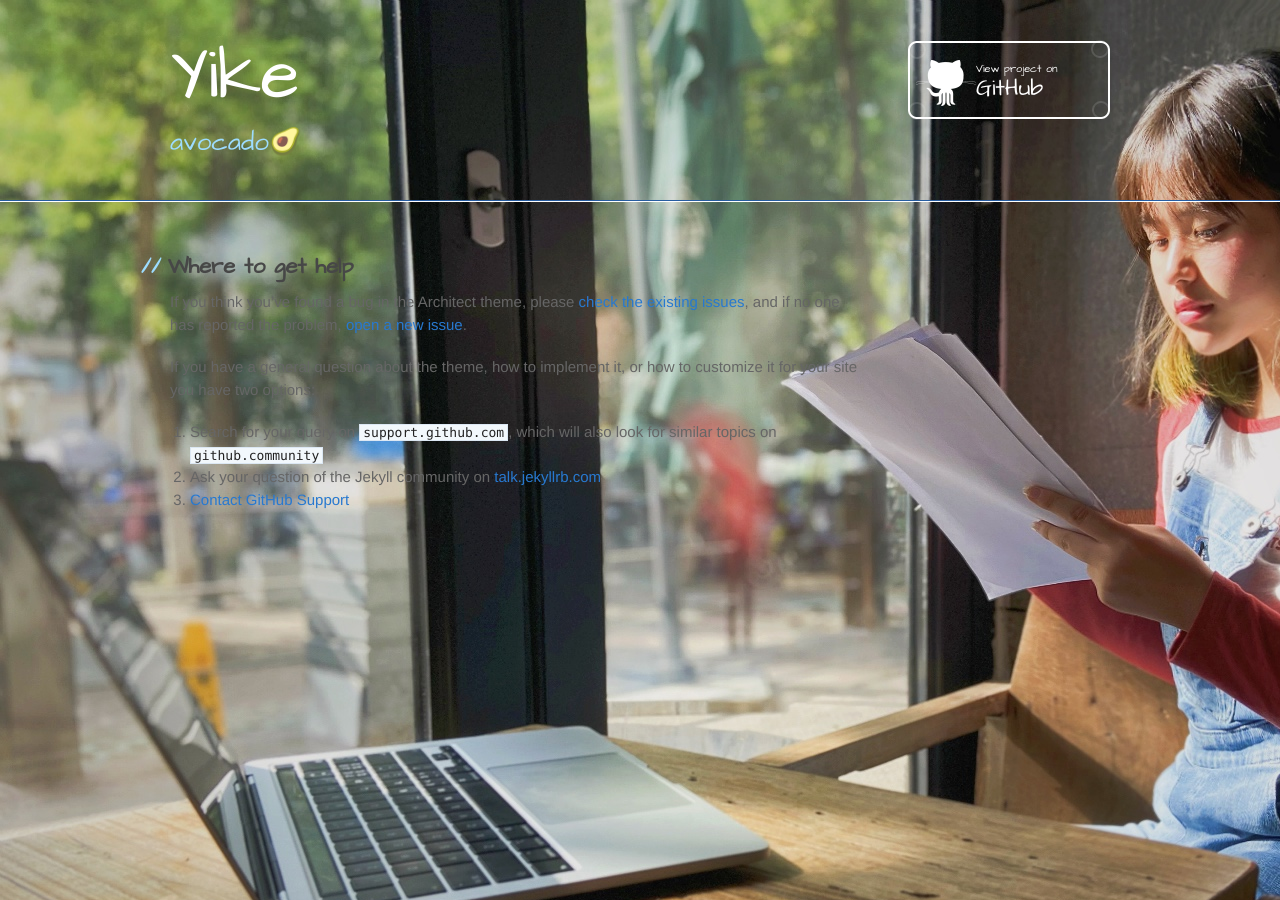
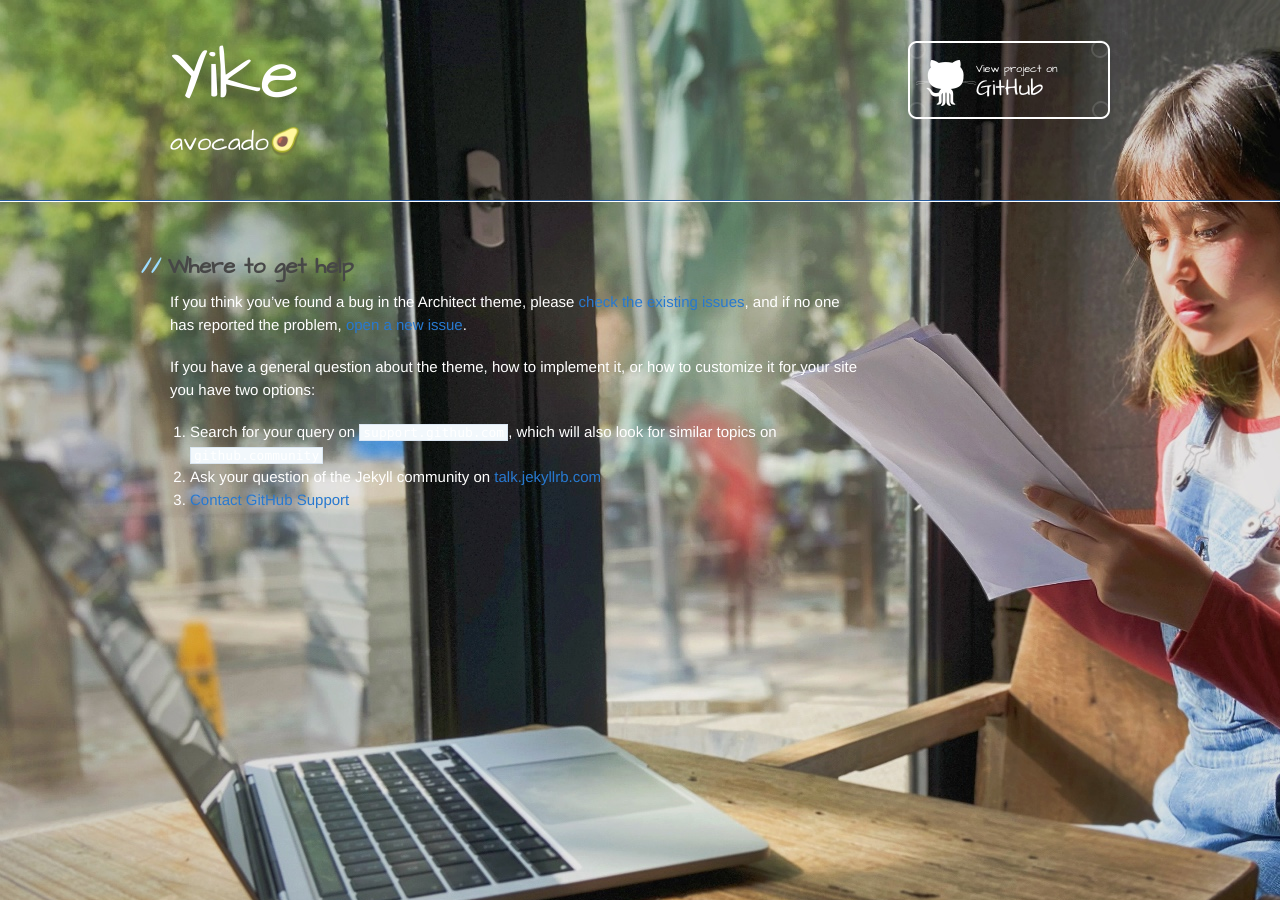
Before and after one commit to yzyzyzzz/yike, a Jekyll site: the page built from docs/SUPPORT.md, in a window 1280 px wide. Built offline with Jekyll 4.4.1, drawn with Linux system fonts in a browser that asks for light colours; our own code applies the rules of GitHub Pages for plain Markdown files.

Commit message:
Update jekyll-theme-architect.scss

```diff
--- a/_sass/jekyll-theme-architect.scss
+++ b/_sass/jekyll-theme-architect.scss
@@ -8,7 +8,7 @@ body {
   font-size: 15px;
   font-weight: 400;
   line-height: 1.5;
-  color: #666;
+  color: #fff;
   background: #fafafa url(../images/body-bg.jpg) 0 0 repeat;
 }
 
@@ -49,7 +49,7 @@ header h2 {
   font-size: 26px;
   font-weight: normal;
   line-height: 1.3;
-  color: #9ddcff;
+  color: #ffffff;
   letter-spacing: 0;
 }
 
@@ -125,7 +125,7 @@ code, pre {
   margin-bottom: 30px;
   font-family: Monaco, "Bitstream Vera Sans Mono", "Lucida Console", Terminal, monospace;
   font-size: 13px;
-  color: #222;
+  color: #fff;
 }
 
 code {
```
